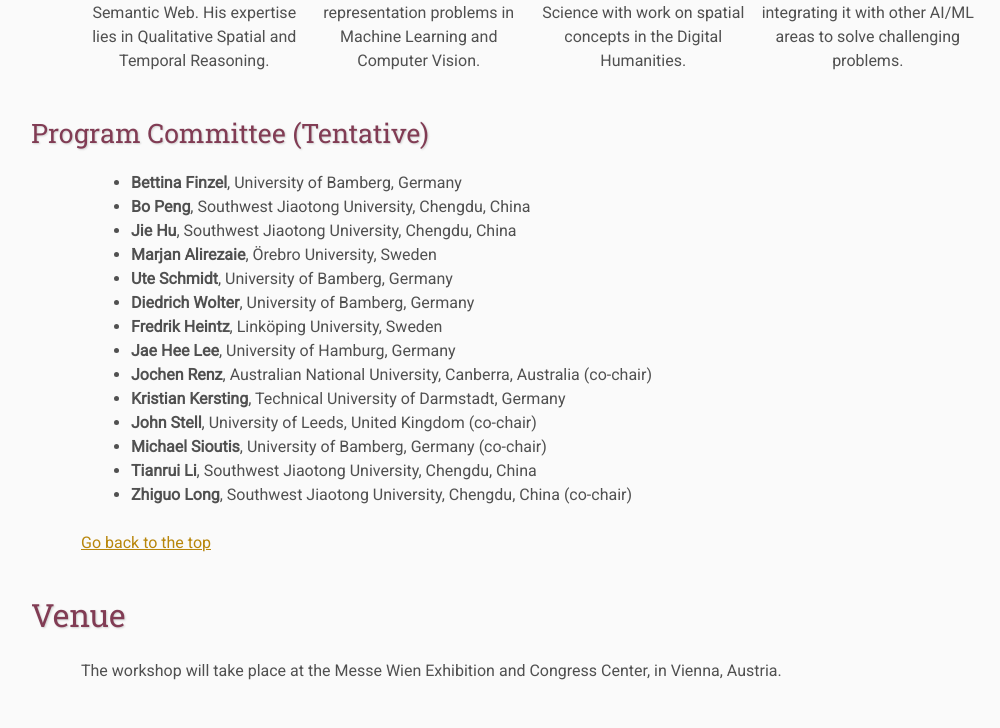
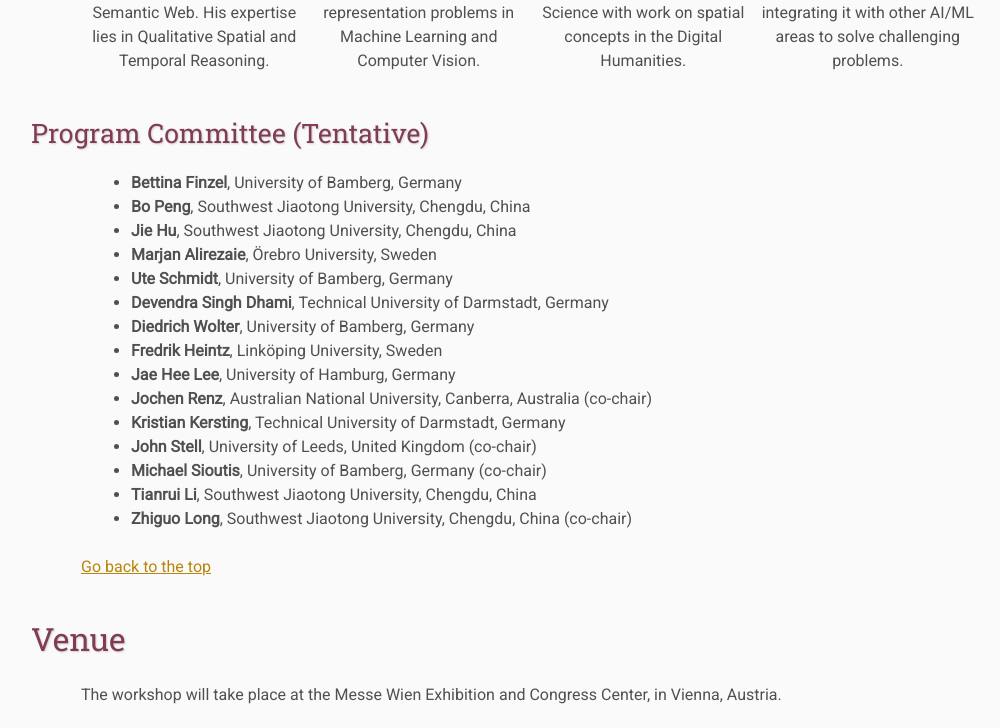
Before and after one commit to strl2022/strl2022.github.io, a plain HTML site: page index.html in a window 1280 px wide. Shown: the part 3191-3919 px from the top of the page, without its empty margins (109-1109 px from the left). Drawn offline with Linux system fonts and the light colour scheme; grey boxes are pictures that could not be loaded.

Commit message:
pc members (tentative)

```diff
--- a/index.html
+++ b/index.html
@@ -138,23 +138,16 @@
     <li><strong>Jie Hu</strong>, Southwest Jiaotong University, Chengdu, China</li>
     <li><strong>Marjan Alirezaie</strong>, &Ouml;rebro University, Sweden</li>
     <li><strong>Ute Schmidt</strong>, University of Bamberg, Germany</li>
+    <li><strong>Devendra Singh Dhami</strong>, Technical University of Darmstadt, Germany</li>
     <li><strong>Diedrich Wolter</strong>, University of Bamberg, Germany</li>
     <li><strong>Fredrik Heintz</strong>, Link&ouml;ping University, Sweden</li>
     <li><strong>Jae Hee Lee</strong>, University of Hamburg, Germany</li>
-    <li><strong>Jochen Renz</strong>,  Australian National University, Canberra, Australia (co-chair)</li>
-    <li><strong>Kristian Kersting</strong>,  Technical University of Darmstadt, Germany</li>
+    <li><strong>Jochen Renz</strong>, Australian National University, Canberra, Australia (co-chair)</li>
+    <li><strong>Kristian Kersting</strong>, Technical University of Darmstadt, Germany</li>
     <li><strong>John Stell</strong>, University of Leeds, United Kingdom (co-chair)</li>
     <li><strong>Michael Sioutis</strong>, University of Bamberg, Germany (co-chair)</li>
     <li><strong>Tianrui Li</strong>, Southwest Jiaotong University, Chengdu, China</li>
     <li><strong>Zhiguo Long</strong>, Southwest Jiaotong University, Chengdu, China (co-chair)</li>
-
-
-
-
-
-
-
-
     </ul>
     <p><a href="#top">Go back to the top</a></p>
 
```
